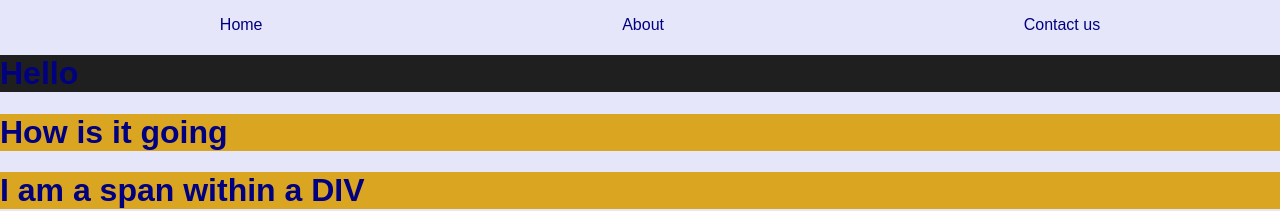
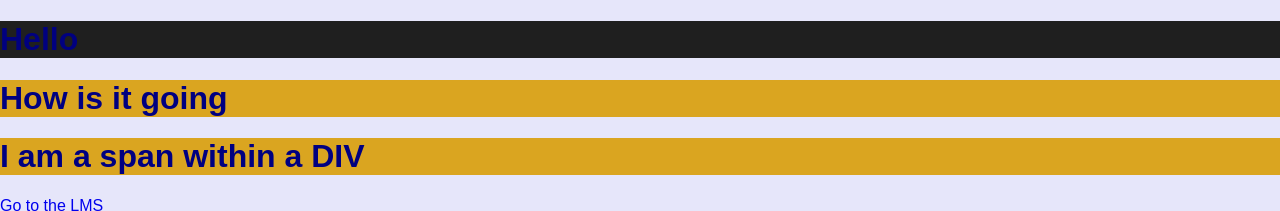
Before and after one commit to ReaganS94/wd-69-git, a plain HTML site: page index.html in a window 1280 px wide. Shown: the top 211 px of the page. Drawn offline with Linux system fonts and the light colour scheme; a web font is replaced by a local one.

Commit message:
deleted navbar so we can test out git

```diff
--- a/index.html
+++ b/index.html
@@ -7,13 +7,6 @@
     <title>Doggo</title>
   </head>
   <body>
-    <nav>
-      <ul>
-        <li>Home</li>
-        <li>About</li>
-        <li>Contact us</li>
-      </ul>
-    </nav>
     <h1 class="title" id="the-title">Hello</h1>
     <h1>How is it going</h1>
     <div>
```
